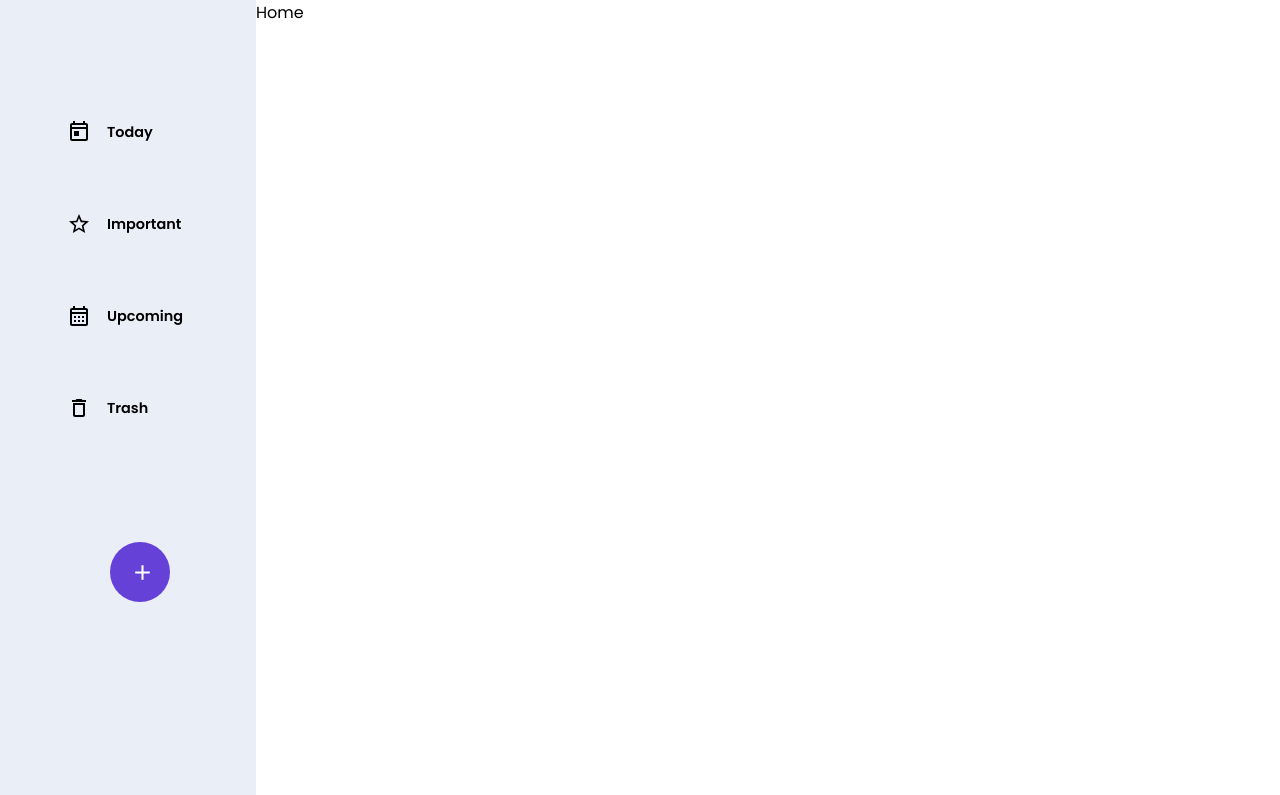
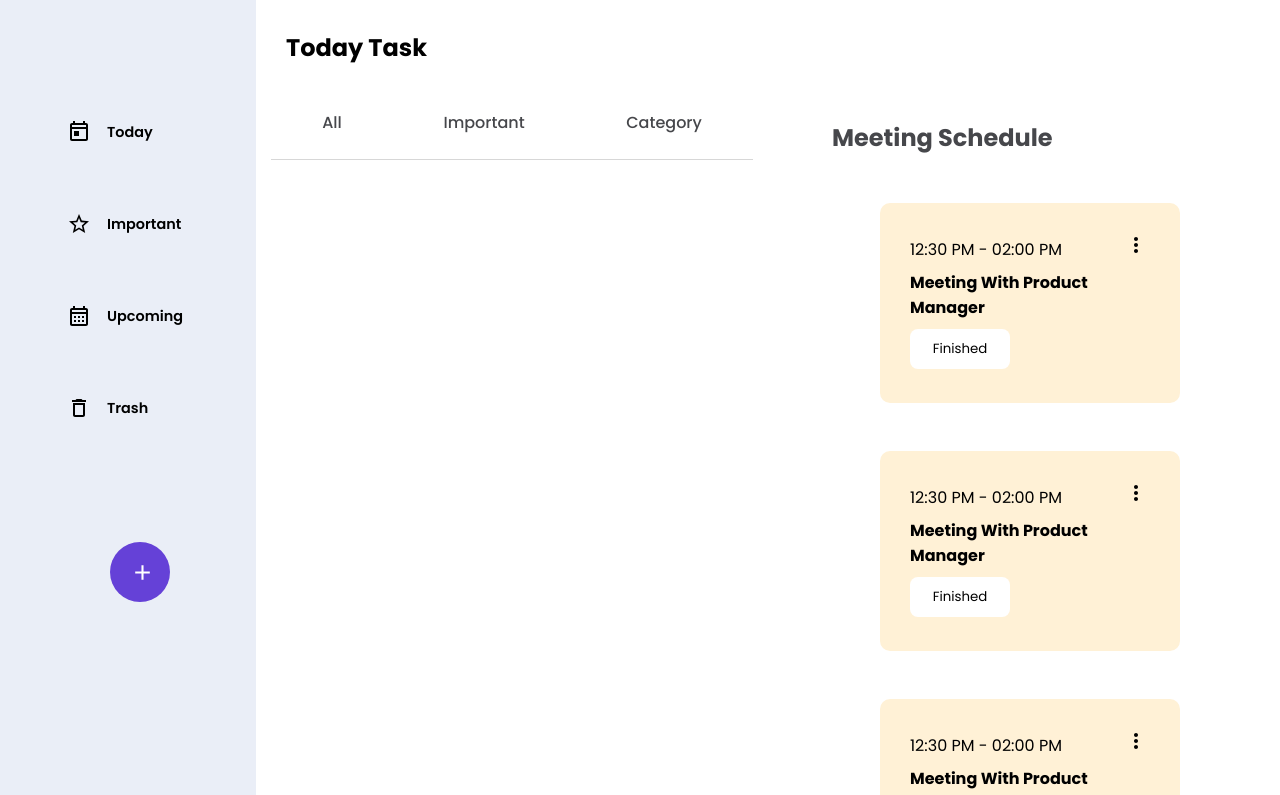
Before and after one commit to rasil-m/TaskManager, a React (Create React App) app in the folder client/: page / in a window 1280 px wide. Shown: the top 795 px of the page. Built offline with nearby package versions, Linux system fonts and the light colour scheme.

Commit message:
meeting schedule design completed

```diff
--- a/client/src/App.css
+++ b/client/src/App.css
@@ -1,17 +1,23 @@
 .__layout
 {
     display: flex;
+    z-index: 1;
 }
 .__sidebar
 {
+    position: fixed;
+    top: 0;
     padding: 30px;
     width: 20%;
     height: 100vh;
     background: var(--s-white);
+    z-index: 88;
 }
 .__contents
 {
     width: 80%;
+    display: flex;
+    margin-left: 20%;
 }
 .__addtask
 {
@@ -25,4 +31,14 @@
     align-items: center;
     justify-content: center;
     transition: 0.8s;
+    z-index: 88;
+    z-index: 999;
 }
+.__header_container
+{
+    width: 50%;
+}
+.__meeting_container
+{
+    width: 30%;
+}
--- a/client/src/Components/Addtask/Addtask.css
+++ b/client/src/Components/Addtask/Addtask.css
@@ -5,7 +5,6 @@
     background: var(--p-white);
     padding: 20px 20px 50px 20px;
     border-radius: 10px;
-    position: relative;
 }
 .__addtask form h1
 {
--- /dev/null
+++ b/client/src/Components/MeetingCard/MeetingCard.css
@@ -0,0 +1,62 @@
+.__meeting_card
+{
+    width: 300px;
+    height: 200px;
+    padding: 30px;
+    background: #fff1d6;
+    margin: 3rem 0 0 3rem;
+    border-radius: 10px;
+    position: relative;
+    z-index: 0;
+}
+.__meeting_card .__content
+{
+    height: 100%;
+    display: flex;
+    flex-direction: column;
+    justify-content: space-around;
+}
+.__meeting_card h2
+{
+    font-size: 1rem;
+}
+.__meeting_card button
+{
+    outline: 0;
+    border: 0;
+    background: var(--p-white);
+    color: var(--p-black);
+    width: 100px;
+    padding: 10px;
+    border-radius: 8px;
+    cursor: pointer;
+}
+.__meeting_card .__more
+{
+    position: absolute;
+    right: 2rem;
+    cursor: pointer;
+    z-index: 4;
+}
+.__meeting_card .__dlg
+{
+    position: absolute;
+    top: 3.2rem;
+    right: 2.4rem;
+    z-index: 3;
+    background: var(--p-white);
+    padding: 5px;
+    border-radius: 10px;
+    transition: 0.4s;
+}
+.__meeting_card .__dlg p
+{
+    padding: 10px;
+    font-size: 0.9rem;
+    cursor: pointer;
+}
+.__meeting_card .__dlg p:hover
+{
+    background: var(--s-white);
+    transition: 0.4s;
+}
--- /dev/null
+++ b/client/src/Components/MeetingCard/MeetingCard.jsx
@@ -0,0 +1,34 @@
+import React, { useState } from 'react'
+import './MeetingCard.css'
+import MoreVertOutlinedIcon from '@mui/icons-material/MoreVertOutlined';
+
+const MeetingCard = () => {
+
+    const[dlg,setDlg]=useState(false)
+
+    const handleDlg=()=>
+     {
+        setDlg(!dlg)
+     }
+
+  return (
+    <div className="__meeting_card">
+        <MoreVertOutlinedIcon className='__more' onClick={()=>{handleDlg()}}/>
+        <div className='__content'>
+        <p>12:30 PM - 02:00 PM</p>
+        <h2>Meeting With Product Manager</h2>
+        <button onClick={()=>{alert()}}>Finished</button>
+        </div>
+        {
+            dlg?
+            <div className="__dlg">
+            <p>Edit</p>
+            <p>Delete</p>
+            </div>
+            :null
+        }
+    </div>
+  )
+}
+
+export default MeetingCard
--- /dev/null
+++ b/client/src/Containers/Header/Header.css
@@ -0,0 +1,20 @@
+.__header h1
+{
+    padding: 30px;
+    font-size: 1.5rem;
+}
+.__header .__filters
+{
+    display: flex;
+    justify-content: space-around;
+    height: 50px;
+    margin: 3% ;
+    border-bottom: 1px solid rgba(0, 0, 0, 0.158);
+}
+.__header .__filters a
+{
+    text-decoration: none;
+    color: var(--s-black);
+    font-weight: 444;
+    font-size: 1rem;
+}
--- /dev/null
+++ b/client/src/Containers/Header/Header.jsx
@@ -0,0 +1,17 @@
+import React from 'react'
+import './Header.css'
+
+const Header = () => {
+  return (
+    <div className="__header">
+        <h1>Today Task</h1>
+        <div className="__filters">
+            <a href="#">All</a>
+            <a href="#">Important</a>
+            <a href="#">Category</a>
+        </div>
+    </div>
+  )
+}
+
+export default Header
--- /dev/null
+++ b/client/src/Containers/Meeting/Meeting.css
@@ -0,0 +1,18 @@
+.__meeting
+{
+    padding-left:4rem;
+}
+.__meeting h1
+{
+    padding: 7.5rem 0 0 0rem;
+    color: var(--s-black);
+    font-size: 1.5rem;
+    font: weight 555px;
+}
+.__meeting .card
+{
+    display: flex;
+    flex-direction: column;
+    justify-content: space-around;
+    align-items: center;
+}
--- /dev/null
+++ b/client/src/Containers/Meeting/Meeting.jsx
@@ -0,0 +1,25 @@
+import React from 'react'
+import MeetingCard from '../../Components/MeetingCard/MeetingCard'
+import './Meeting.css'
+
+const Meeting = () => {
+  return (
+    <div className="__meeting">
+        <h1>Meeting Schedule</h1>
+        <div className="__card">
+            <MeetingCard/>
+            <MeetingCard/>
+            <MeetingCard/>
+            <MeetingCard/>
+            <MeetingCard/>
+            <MeetingCard/>
+            <MeetingCard/>
+            <MeetingCard/>
+            <MeetingCard/>
+            <MeetingCard/>
+        </div>
+    </div>
+  )
+}
+
+export default Meeting
--- a/client/src/Pages/Layout.jsx
+++ b/client/src/Pages/Layout.jsx
@@ -1,12 +1,20 @@
 import React from 'react'
 import Sidebar from '../Containers/Sidebar/Sidebar'
-import { Outlet } from 'react-router-dom'
+import Header from '../Containers/Header/Header'
+import Meeting from '../Containers/Meeting/Meeting'
 
 const Layout = () => {
   return (
     <div className="__layout">
         <div className="__sidebar"><Sidebar/></div>
-        <div className="__contents"><Outlet/></div>
+        <div className="__contents">
+          <div className="__header_container">
+            <Header/>
+          </div>
+          <div className="__meeting_container">
+            <Meeting/>
+          </div>
+        </div>
     </div>
   )
 }
```
